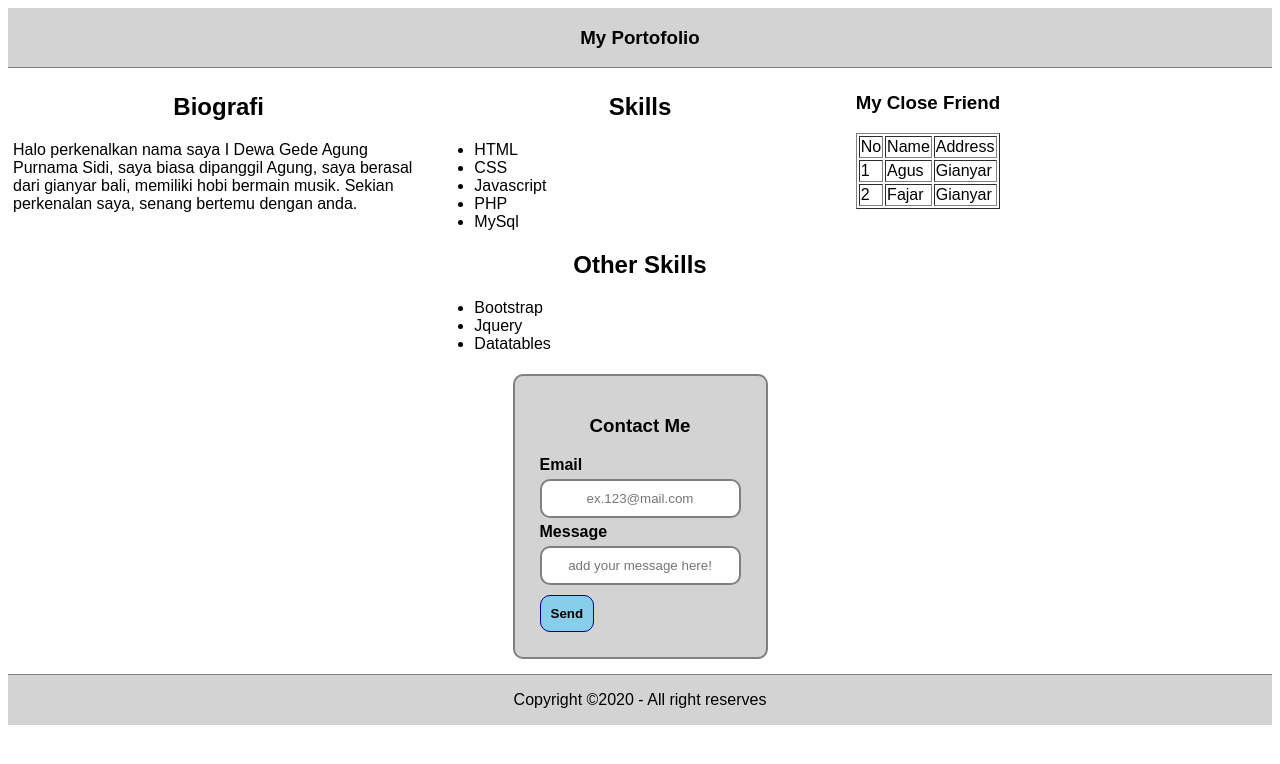
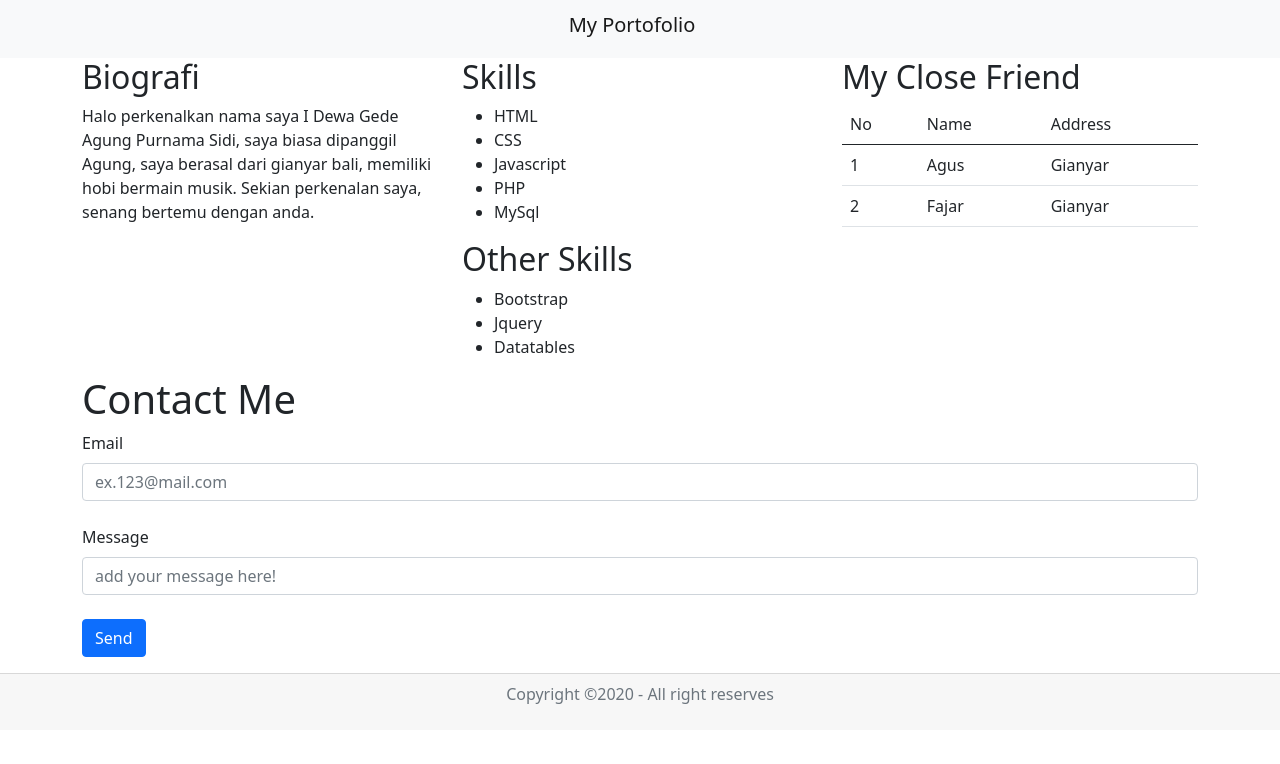
Before and after one commit to dewasidi/eduwork-mern, a plain HTML site: page biografi.html in a window 1280 px wide. Drawn offline with nearby package versions, Linux system fonts and the light colour scheme.

Commit message:
update with bootstrap

```diff
--- a/biografi.html
+++ b/biografi.html
@@ -4,24 +4,22 @@
     <meta charset="UTF-8">
     <meta http-equiv="X-UA-Compatible" content="IE=edge">
     <meta name="viewport" content="width=device-width, initial-scale=1.0">
-    <link rel="stylesheet" href="asset/style/style.css">
+    <link href="https://cdn.jsdelivr.net/npm/bootstrap@5.0.2/dist/css/bootstrap.min.css" rel="stylesheet" integrity="sha384-EVSTQN3/azprG1Anm3QDgpJLIm9Nao0Yz1ztcQTwFspd3yD65VohhpuuCOmLASjC" crossorigin="anonymous">
     <title>Biografi</title>
 </head>
 <body>
-        <nav>
-            <section class="banner">
-                <h1>My Portofolio</h1>
+        <nav class="navbar sticky-top navbar-expand-lg navbar-light bg-light ">
+            <section class="container-fluid justify-content-around">
+                <h1 class="navbar-brand">My Portofolio</h1>
             </section>
         </nav>
-
-
-        <main>
-        <section class="top">
-            <article>
+        <main class="container">
+        <section class="row">
+            <article class="col">
                 <h2>Biografi</h2>
                 <p>Halo perkenalkan nama saya I Dewa Gede Agung Purnama Sidi, saya biasa dipanggil Agung, saya berasal dari gianyar bali, memiliki hobi bermain musik. Sekian perkenalan saya, senang bertemu dengan anda.</p>
             </article>
-            <article>
+            <article class="col">
                 <h2>Skills</h2>
                 <ul>
                     <li>HTML</li>
@@ -37,9 +35,9 @@
                     <li>Datatables</li>
                 </ul>
             </article>
-            <article>
-                <h1>My Close Friend</h1>
-                <table border="1px black">
+            <article class="col">
+                <h2>My Close Friend</h2>
+                <table class="table">
                     <thead>
                         <tr>
                             <td>No</td>
@@ -62,27 +60,26 @@
                 </table>
             </article>
             </section>
-            <section class="bottom">
+            <section class="row">
             <article>
                 <h1>Contact Me</h1>
                 <form>
-                    <label for="email">Email </label><br>
-                    <input type="email" placeholder="ex.123@mail.com"><br>
-                    <label for="Message" >Message</label><br>
-                    <input type="textarea" placeholder="add your message here!"><br>
-                    <button type="submit">Send</button>
+                    <label for="email" class="form-label">Email </label><br>
+                    <input type="email" class="form-control" placeholder="ex.123@mail.com"><br>
+                    <label for="Message" class="form-label" >Message</label><br>
+                    <input type="textarea" class="form-control" placeholder="add your message here!"><br>
+                    <button type="submit" class="btn btn-primary mb-3">Send</button>
                   </form>
-
             </article>
         </section>
 
     </main>
-    <footer>
-       <section class="footer">
-        <p>Copyright &copy2020 - All right reserves</p>
+    <footer class="card-footer text-muted">
+       <section>
+        <p class="text-center">Copyright &copy2020 - All right reserves</p>
        </section>
+    </footer>
+    <script src="https://cdn.jsdelivr.net/npm/bootstrap@5.0.2/dist/js/bootstrap.bundle.min.js" integrity="sha384-MrcW6ZMFYlzcLA8Nl+NtUVF0sA7MsXsP1UyJoMp4YLEuNSfAP+JcXn/tWtIaxVXM" crossorigin="anonymous"></script>
 
-
-    </footer>
 </body>
 </html>
```
